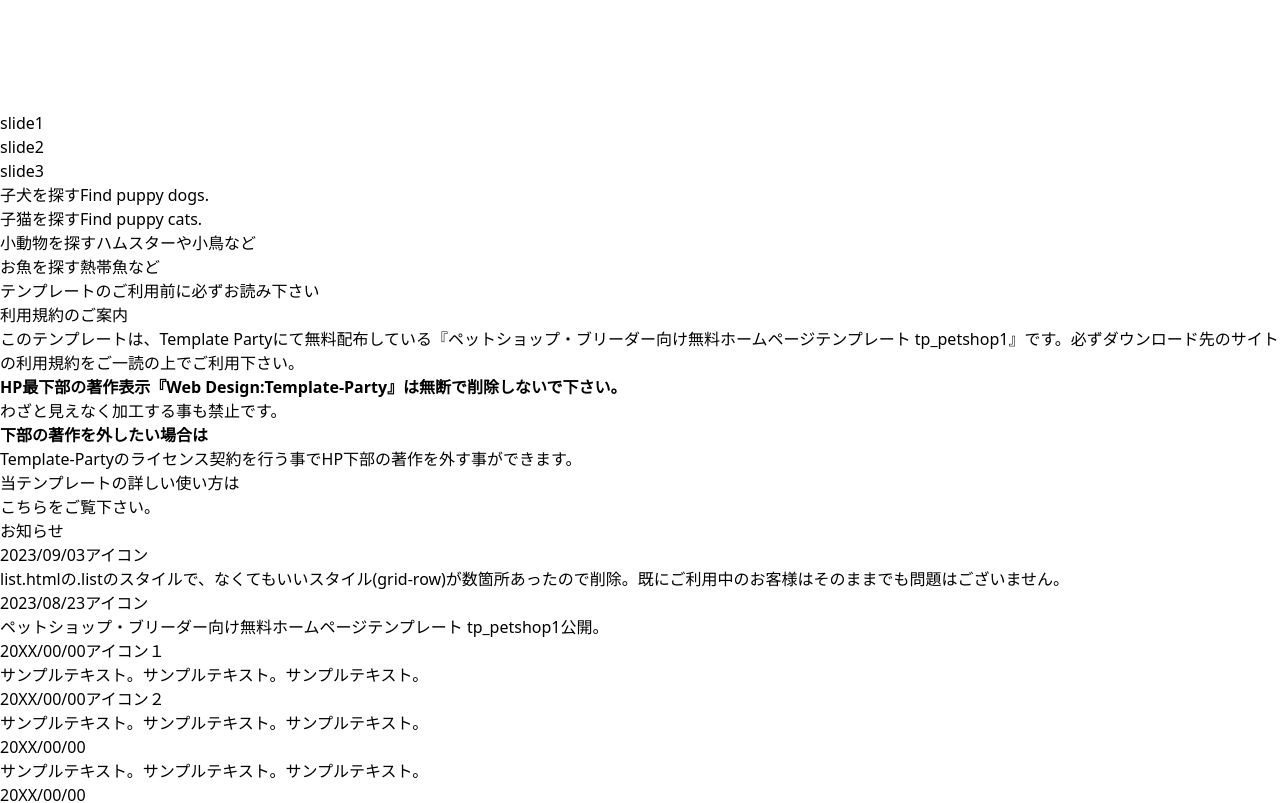
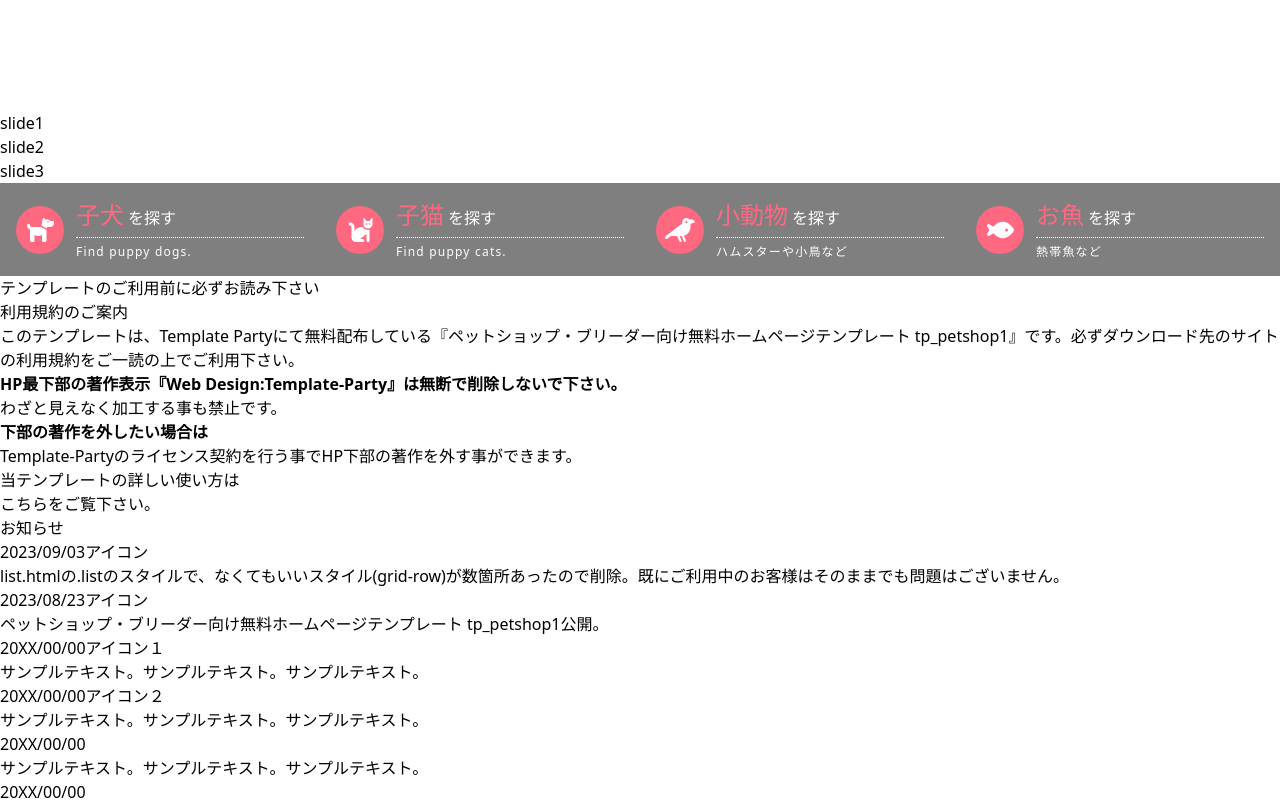
Before and after one commit to chiilog/react-component-practice, a Next.js app: page / in a window 1280 px wide. Shown: the top 803 px of the page. Built offline with nearby package versions, Linux system fonts and the light colour scheme.

Commit message:
add: HeaderNavigation

```diff
--- a/src/app/page.tsx
+++ b/src/app/page.tsx
@@ -1,7 +1,9 @@
-import React from 'react'
+import React from 'react';
 
-import Image from 'next/image'
-import Link from 'next/link'
+import Image from 'next/image';
+import Link from 'next/link';
+
+import HeaderNavigation from '@/components/molecules/HeaderNavigation/HeaderNavigation';
 
 export default function Home() {
   return (
@@ -22,42 +24,30 @@ export default function Home() {
           <div className="slide2">slide2</div>
           <div className="slide3">slide3</div>
         </aside>
-        <nav className="category-menu">
-          <ul>
-            <li>
-              <Link href="/list/">
-                <span className="line1">
-                  <span>子犬</span>を探す
-                </span>
-                <span className="line2">Find puppy dogs.</span>
-              </Link>
-            </li>
-            <li>
-              <Link href="/list/">
-                <span className="line1">
-                  <span>子猫</span>を探す
-                </span>
-                <span className="line2">Find puppy cats.</span>
-              </Link>
-            </li>
-            <li>
-              <Link href="/list/">
-                <span className="line1">
-                  <span>小動物</span>を探す
-                </span>
-                <span className="line2">ハムスターや小鳥など</span>
-              </Link>
-            </li>
-            <li>
-              <Link href="/list/">
-                <span className="line1">
-                  <span>お魚</span>を探す
-                </span>
-                <span className="line2">熱帯魚など</span>
-              </Link>
-            </li>
-          </ul>
-        </nav>
+        <HeaderNavigation
+          nav={[
+            {
+              href: '/list/',
+              type: 'dog',
+              description: 'Find puppy dogs.',
+            },
+            {
+              href: '/list/',
+              type: 'cat',
+              description: 'Find puppy cats.',
+            },
+            {
+              href: '/list/',
+              type: 'other',
+              description: 'ハムスターや小鳥など',
+            },
+            {
+              href: '/list/',
+              type: 'fish',
+              description: '熱帯魚など',
+            },
+          ]}
+        />
       </header>
 
       <div id="contents">
@@ -149,5 +139,5 @@ export default function Home() {
         </main>
       </div>
     </>
-  )
+  );
 }
--- /dev/null
+++ b/src/components/molecules/HeaderNavigation/HeaderNavigation.tsx
@@ -0,0 +1,21 @@
+import HeaderNavLink, {
+  HeaderNavLinkProps,
+} from '@/components/atoms/HeaderNavLink/HeaderNavLink';
+
+interface HeaderNavigationProps {
+  nav: HeaderNavLinkProps[];
+}
+
+export default function HeaderNavigation({ nav }: HeaderNavigationProps) {
+  return (
+    <nav>
+      <ul className="flex">
+        {nav.map(({ href, type, description }) => (
+          <li key={type} className="flex-1">
+            <HeaderNavLink href={href} type={type} description={description} />
+          </li>
+        ))}
+      </ul>
+    </nav>
+  );
+}
```
Also changed, not shown: 1 other file (tests, documents, lock files or other folders).
